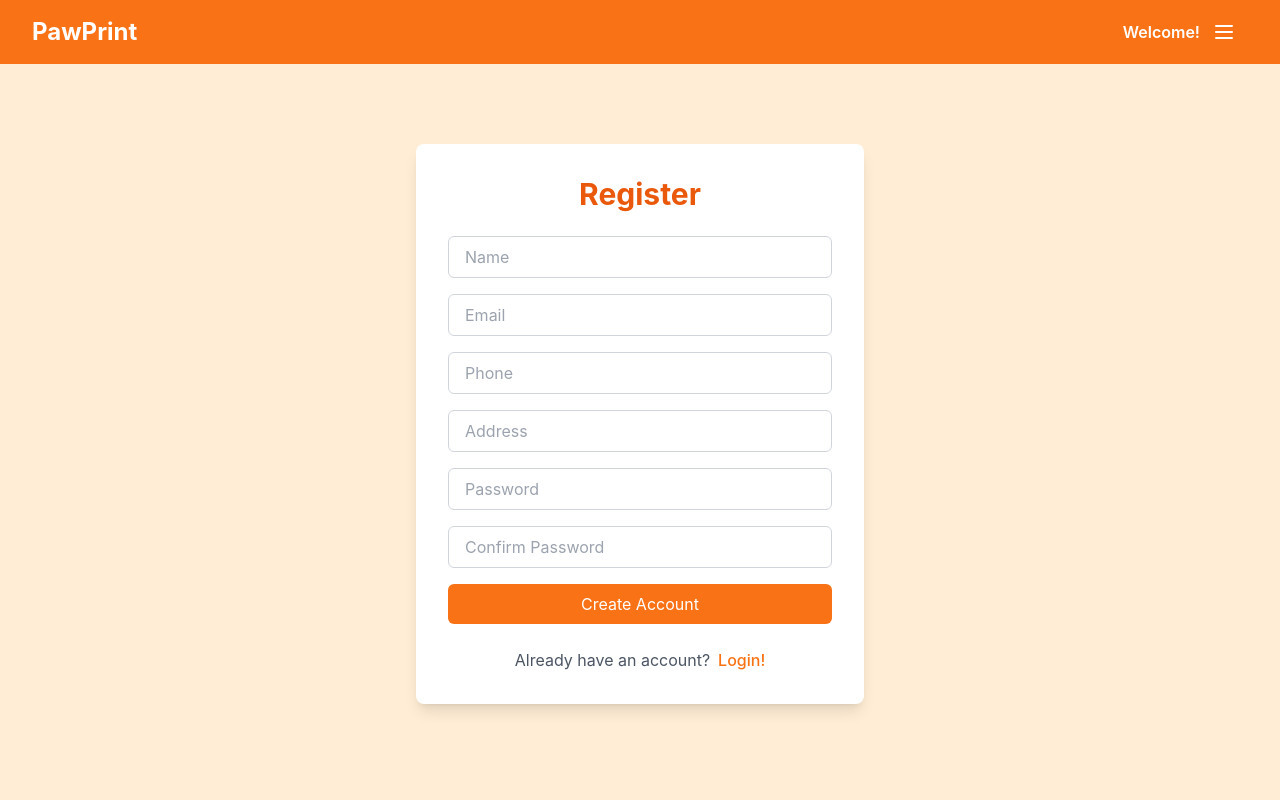
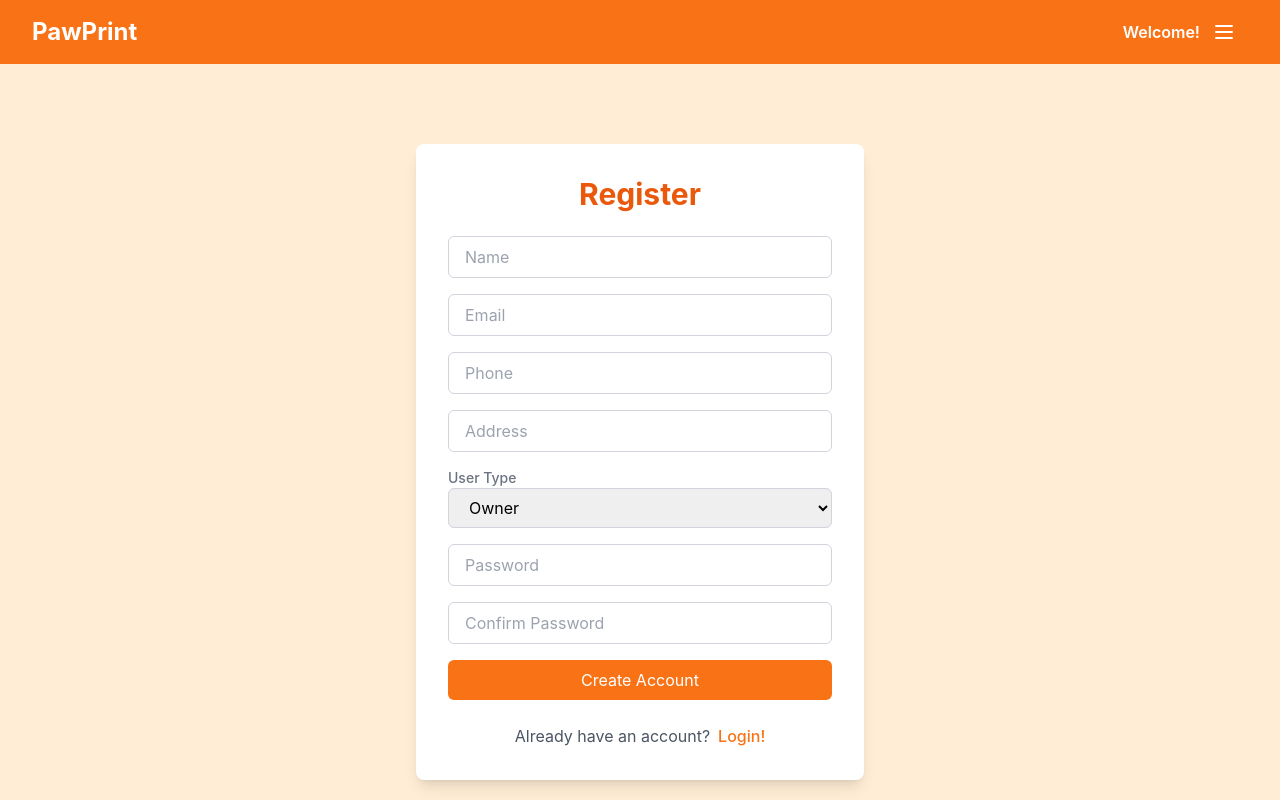
Before and after one commit to programmer4229/PawPrint, a React (Create React App) app in the folder frontend/: page /register in a window 1280 px wide. Built offline with nearby package versions, Linux system fonts and the light colour scheme.

Commit message:
Display page depending on signed in user type

```diff
--- a/frontend/src/App.js
+++ b/frontend/src/App.js
@@ -27,9 +27,9 @@ export const router = createBrowserRouter([
   {
     path: '/vetportal',
     element: (
-      //<ProtectedRoute>
+      <ProtectedRoute>
         <VetPortal />
-      //</ProtectedRoute>
+      </ProtectedRoute>
     ),
   },
   {
--- a/frontend/src/components/Register.jsx
+++ b/frontend/src/components/Register.jsx
@@ -12,6 +12,7 @@ function Register() {
     const [cfmpassword, setCfmPassword] = useState('');
     const [phone, setPhone] = useState('');
     const [address, setAddress] = useState('');
+    const [userType, setUserType] = useState('');
     const [message, setMessage] = useState('');
 
     if (showSignIn) {
@@ -36,7 +37,8 @@ function Register() {
                     email,
                     password,
                     phone,
-                    address
+                    address,
+                    userType  // user type: owner || vet
                 })
             });
             const responseData = await response.json();
@@ -106,6 +108,23 @@ function Register() {
                             />
                         </div>
 
+                        {/* Dropdown for User Type */}
+                        <div className="form-control">
+                            <label htmlFor="userType" className="block text-sm font-medium text-gray-500">
+                                User Type
+                            </label>
+                            <select
+                                name="userType"
+                                value={userType}
+                                onChange={(e) => setUserType(e.target.value)}
+                                className="w-full px-4 py-2 rounded-md border border-gray-300 focus:outline-none focus:ring-2 focus:ring-orange-500 focus:border-transparent"
+                                required
+                            >
+                                <option value="Owner">Owner</option>
+                                <option value="Veterinarian">Veterinarian</option>
+                            </select>
+                        </div>
+
                         <div className="form-control">
                             <input
                                 type="password"
--- a/frontend/src/components/SignIn.jsx
+++ b/frontend/src/components/SignIn.jsx
@@ -1,8 +1,6 @@
 import React, { useState, useContext, useCallback } from 'react';
 import { useNavigate } from 'react-router-dom';
 import Navbar from './Navbar';
-import PetProfile from './PetProfile';
-import PetSelectionPage from './ProfileSelection';
 import { AuthContext } from '../shared/context/auth-context';
 import axios from 'axios';
 
@@ -16,11 +14,6 @@ function SignIn() {
 
     const auth = useContext(AuthContext);
 
-    const login = useCallback(() => {
-        auth.login();
-    }
-    , [auth]);
-
     const submitHandler = async (e) => {
         e.preventDefault();
         console.log('REACT_APP_API_BASE_URL:', process.env.REACT_APP_API_BASE_URL);
@@ -29,20 +22,25 @@ function SignIn() {
                 email,
                 password,
             });
-            const { userId, userName, token } = response.data;
-            // console.log("Login response data:", { userId, userName, token });
+            const { userId, userName, userType, token } = response.data;
+            // console.log("Login response data:", { userId, userName, userType, token });
 
             // Check for token in the response and store it in localStorage
             if (token) {
-                auth.login(email, userId, userName, token);
-                // console.log("Login called with:", email, userId, userName, token);
+                auth.login(email, userId, userName, userType, token);
+                // console.log("Login called with:", email, userId, userName, userType, token);
 
             } else {
                 console.error("No token received in the login response");
             }
 
-            // console.log("Successfully Logged In");
-            navigate('/petselection');
+            // redirect based on user type
+            if (userType === 'Owner') {
+                navigate('/petselection');
+            } else if (userType === 'Veterinarian') {
+                navigate('/vetportal');
+            }
+
         } catch (err) {
             setError(err.message || 'Something went wrong');
         }
--- a/frontend/src/shared/context/auth-context.js
+++ b/frontend/src/shared/context/auth-context.js
@@ -14,6 +14,7 @@ export const AuthProvider = ({ children }) => {
   const [email, setEmail] = useState(null);
   const [userId, setUserId] = useState(null);
   const [userName, setUserName] = useState(null);
+  const [userType, setUserType] = useState(null);
 
   // Load from localStorage on component mount
   useEffect(() => {
@@ -22,30 +23,34 @@ export const AuthProvider = ({ children }) => {
     const storedEmail = localStorage.getItem("userEmail");
     const storedUserId = localStorage.getItem("userId");
     const storedUserName = localStorage.getItem("userName");
+    const storedUserType = localStorage.getItem("userType");
 
-    // console.log("Stored values on component mount:", { storedEmail, storedUserId, storedUserName });
+    // console.log("Stored values on component mount:", { storedEmail, storedUserId, storedUserName, storedUserType });
 
     if (storedEmail && storedUserId) {
         setIsLoggedIn(true);
         setEmail(storedEmail);
         setUserId(storedUserId);
         setUserName(storedUserName);
+        setUserType(storedUserType);
     }
 }, []);
 
-  const login = (userEmail, userId, userName, token) => {
-    // console.log("TEST:login function called with:", { userEmail, userId, userName, token });
+  const login = (userEmail, userId, userName, userType, token) => {
+    // console.log("TEST:login function called with:", { userEmail, userId, userName, userType, token });
 
     setIsLoggedIn(true);
     setEmail(userEmail);
     setUserId(userId);
     setUserName(userName);
+    setUserType(userType);
 
     localStorage.setItem("userEmail", userEmail);
     localStorage.setItem("userId", userId);
     localStorage.setItem("userName", userName);
     localStorage.setItem("token", token);
-    // console.log("TEST: Token saved to localStorage:", localStorage.getItem("token"));
+    localStorage.setItem("userType", userType);
+    // console.log("TEST: User type saved to localStorage:", localStorage.getItem("userType"));
 };
 
   const logout = () => {
@@ -54,14 +59,16 @@ export const AuthProvider = ({ children }) => {
     setEmail(null);
     setUserId(null);
     setUserName(null);
+    setUserType(null);
     localStorage.removeItem("userEmail");
     localStorage.removeItem("userId");
     localStorage.removeItem("userName");
     localStorage.removeItem("token");
+    localStorage.removeItem("userType");
   };
 
   return (
-    <AuthContext.Provider value={{ isLoggedIn, email, userId, userName, login, logout }}>
+    <AuthContext.Provider value={{ isLoggedIn, email, userId, userName, userType, login, logout }}>
       {children}
     </AuthContext.Provider>
   );
```
Also changed, not shown: 2 other files (tests, documents, lock files or other folders).
